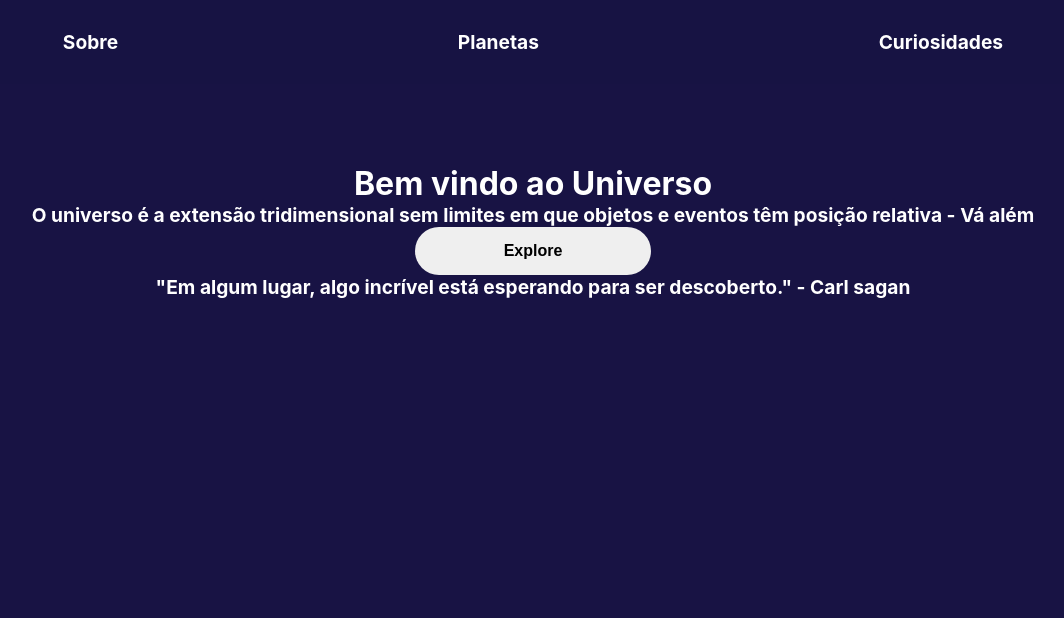
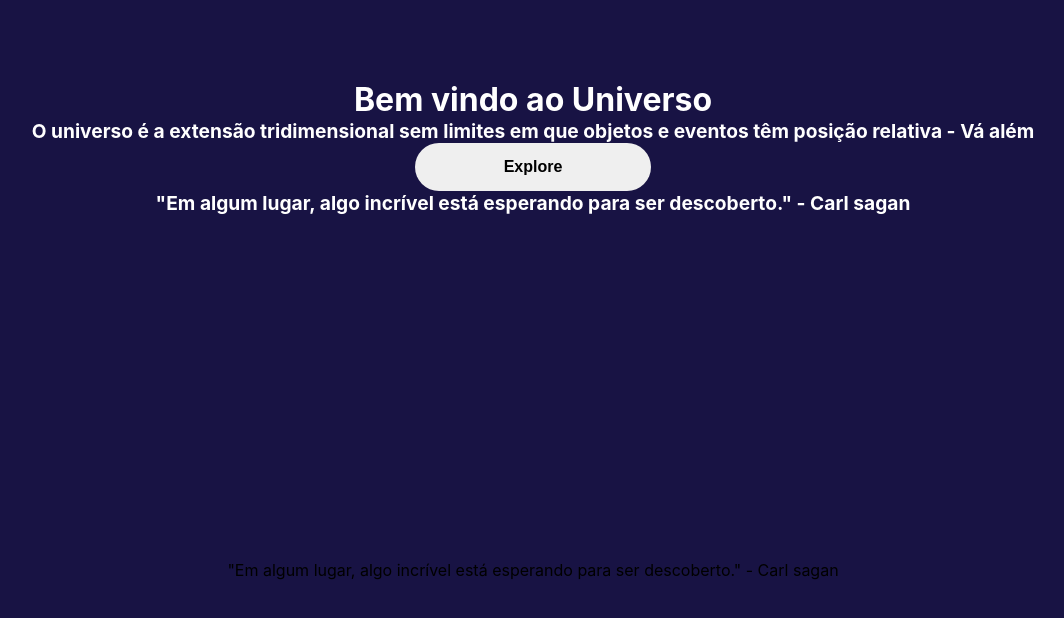
Before and after one commit to polyanetuag/universo, a React (Create React App) app: page / in a window 1280 px wide. Shown: the top 618 px of the page, without its empty margins (107-1171 px from the left). Built offline with nearby package versions, Linux system fonts and the light colour scheme.

Commit message:
fix: remove header

```diff
--- a/src/App.js
+++ b/src/App.js
@@ -1,28 +1,14 @@
 
 import './App.css';
-import Header from './components/Header/Header.js';
+// import Header from './components/Header/Header.js';
 import Home from './components/Home/Home';
 
 function App() {
   return (
     <div className="App">
-      <Header />
+      {/* <Header /> */}
       <Home />
-      {/* <p>Footer</p> */}
-      {/* <header className="App-header">
-        <p>
-          Hello World!
-        </p>
-
-        <a
-          className="App-link"
-          href="https://reactjs.org"
-          target="_blank"
-          rel="noopener noreferrer"
-        >
-          Explore
-        </a>
-      </header> */}
+      <p className=''>"Em algum lugar, algo incrível está esperando para ser descoberto." - Carl sagan</p>
     </div>
   );
 }
```
